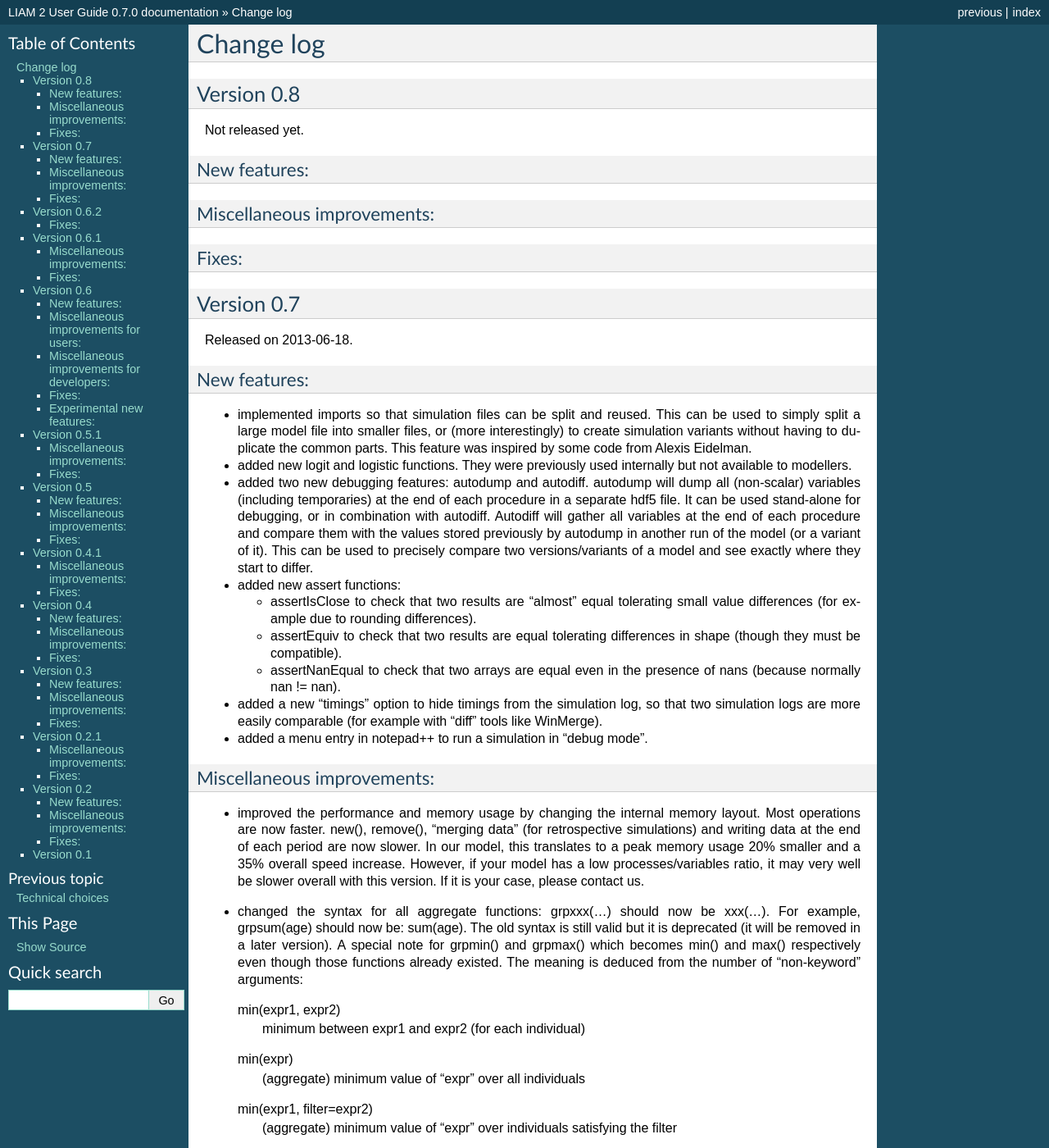
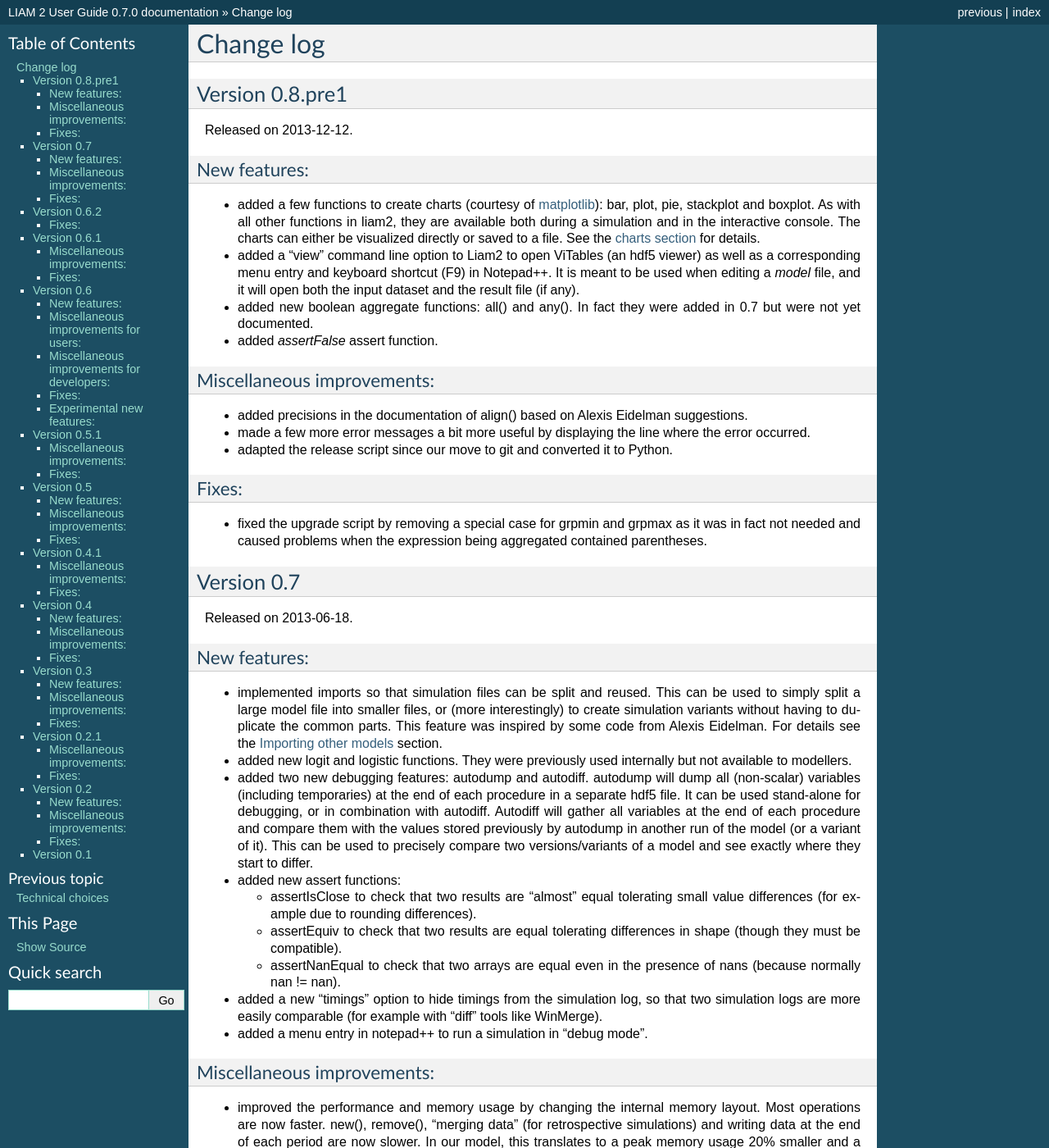
Before and after one commit to liam2/liam2, a Sphinx documentation site: the page built from doc/usersguide/source/changes.rst, in a window 1280 px wide and 1400 px high. Shown: the whole window at 82% size. Built offline with Sphinx 7.4.7, drawn with Linux system fonts in a browser that asks for light colours; formulas are drawn with MathJax 3.

Commit message:
updated changelog for the prerelease

```diff
--- a/doc/usersguide/source/changes.rst
+++ b/doc/usersguide/source/changes.rst
@@ -3,19 +3,47 @@
 Change log
 ##########
 
-Version 0.8
-===========
+Version 0.8.pre1
+================
 
-Not released yet.
+Released on 2013-12-12.
 
 New features:
 -------------
 
+* added a few functions to create charts (courtesy of `matplotlib
+  <http://matplotlib.org>`_): bar, plot, pie, stackplot and boxplot. As with
+  all other functions in liam2, they are available both during a simulation
+  and in the interactive console. The charts can either be visualized directly
+  or saved to a file. See the :ref:`charts section <charts>` for details.
+
+* added a "view" command line option to Liam2 to open ViTables (an hdf5
+  viewer) as well as a corresponding menu entry and keyboard shortcut (F9) in
+  Notepad++. It is meant to be used when editing a *model* file, and it will
+  open both the input dataset and the result file (if any).
+
+* added new boolean aggregate functions: all() and any(). In fact they were
+  added in 0.7 but were not yet documented.
+
+* added *assertFalse* assert function.
+
 Miscellaneous improvements:
 ---------------------------
 
+* added precisions in the documentation of align() based on Alexis Eidelman
+  suggestions.
+
+* made a few more error messages a bit more useful by displaying the line
+  where the error occurred.
+
+* adapted the release script since our move to git and converted it to Python.
+
 Fixes:
 ------
+
+* fixed the upgrade script by removing a special case for grpmin and grpmax as
+  it was in fact not needed and caused problems when the expression being
+  aggregated contained parentheses.
 
 
 Version 0.7
@@ -30,7 +58,7 @@ New features:
   This can be used to simply split a large model file into smaller files,
   or (more interestingly) to create simulation variants without having to
   duplicate the common parts. This feature was inspired by some code
-  from Alexis Eidelman.
+  from Alexis Eidelman. For details see the :ref:`import_models` section.
 
 * added new logit and logistic functions. They were previously used
   internally but not available to modellers.
--- a/doc/usersguide/source/processes.rst
+++ b/doc/usersguide/source/processes.rst
@@ -1596,6 +1596,7 @@ or ::
        total | [46 47 47 46] | [46 47 47 45 46] | [46 47 47 46 46 47 47 45 46]
 
 .. index:: charts
+.. _charts:
 
 charts
 ------
```
